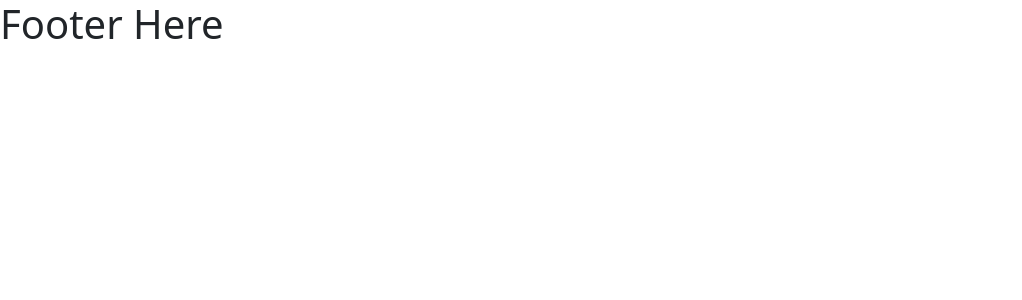
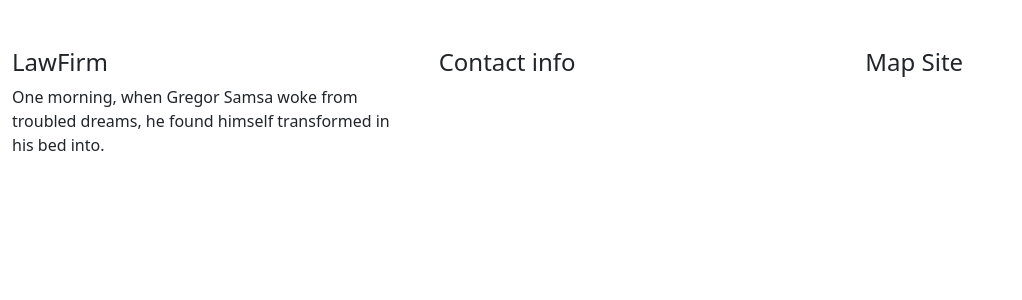
Before and after one commit to masternetfmoraes/LawFirm, a Next.js app: page /components/Footer in a window 1280 px wide. Shown: the top 300 px of the page, without its empty margins (0-1022 px from the left). Built offline with nearby package versions, Linux system fonts and the light colour scheme.

Commit message:
Alterando footer

```diff
--- a/pages/components/Footer.jsx
+++ b/pages/components/Footer.jsx
@@ -1,9 +1,31 @@
 import { Container,Row,Col } from 'react-bootstrap';
 
 export default function Footer(){
+
+
   return(
     <>
-      <h1>Footer Here</h1>
+    <Container fluid>
+      <Row>
+        <Col className="my-5">
+          <p className="h4">LawFirm</p>
+          <p className="">
+          One morning, when Gregor Samsa woke from troubled dreams, he found himself transformed in his bed into.
+          </p>
+        </Col>
+        <Col className="my-5">
+          <p className="h4">
+            Contact info
+          </p>
+        </Col>
+        <Col className="my-5">
+          <p className="h4">Map Site</p>
+          <p className="">
+
+          </p>
+        </Col>
+      </Row>
+    </Container>
     </>
   )
 }
--- a/pages/components/Team.jsx
+++ b/pages/components/Team.jsx
@@ -29,7 +29,7 @@ expert team <span className="text-warning">member</span>
           <Row>
           <Col sm>
             <img
-      className="d-block w-75 mx-auto rounded-circle"
+      className="d-block w-50 mx-auto rounded-circle"
       src="https://i.pinimg.com/736x/df/03/be/df03bed16a9c7ee0af654268734e877c.jpg"
       alt="First Collumn team"
     />
@@ -42,7 +42,7 @@ expert team <span className="text-warning">member</span>
           </Col>
           <Col sm>
              <img
-      className="d-block w-75 mx-auto rounded-circle"
+      className="d-block w-50 mx-auto rounded-circle"
       src="http://irtsurveys.co.uk/wp-content/uploads/2014/09/team3-300x300.jpg"
       alt="First Collumn team"
     />
@@ -55,7 +55,7 @@ expert team <span className="text-warning">member</span>
           </Col>
           <Col sm>
             <img
-      className="d-block w-75 mx-auto rounded-circle"
+      className="d-block w-50 mx-auto rounded-circle"
       src="https://assets.fireside.fm/file/fireside-images/podcasts/images/f/f5b24404-14da-4b82-8a25-6de95d2b991b/guests/c/c936bcb7-48f3-48ec-a4e4-759b7e6bc6dd/avatar_small.jpg?v=0"
       alt="First Collumn team"
     />
```
